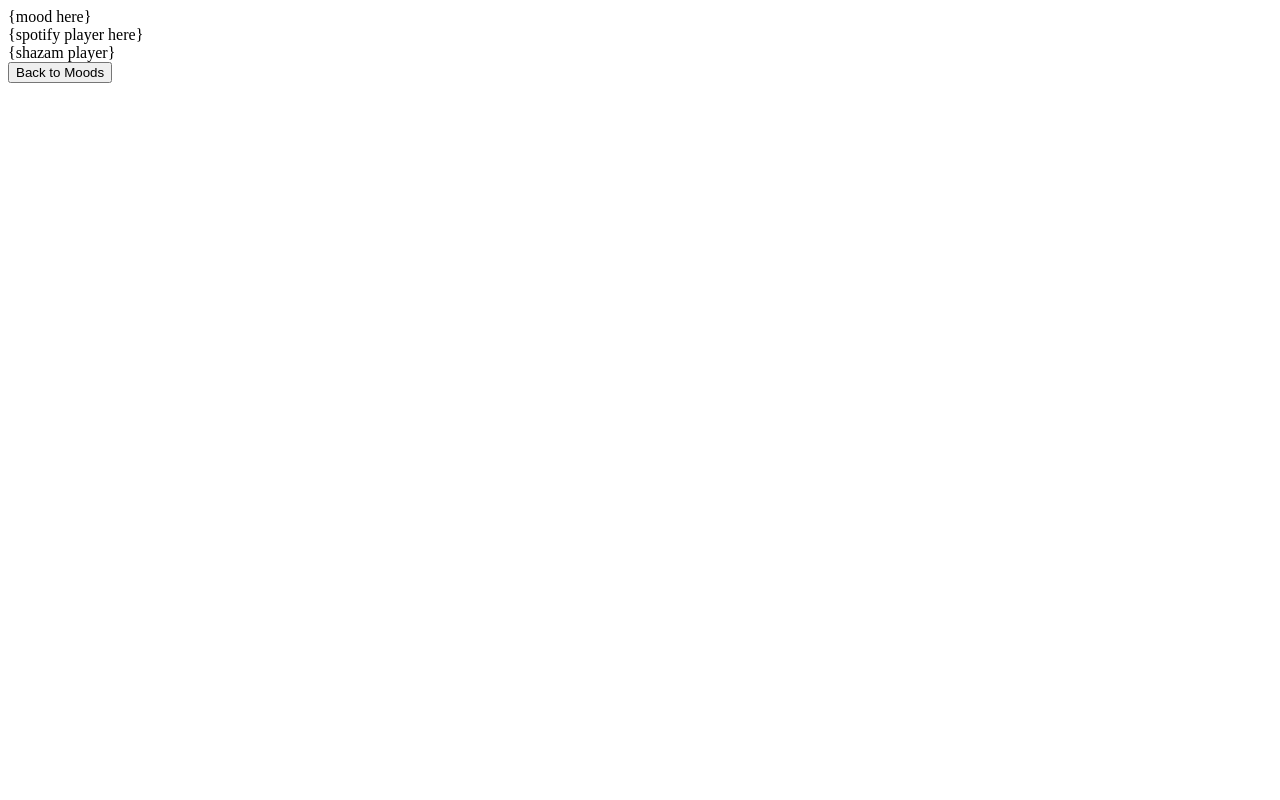
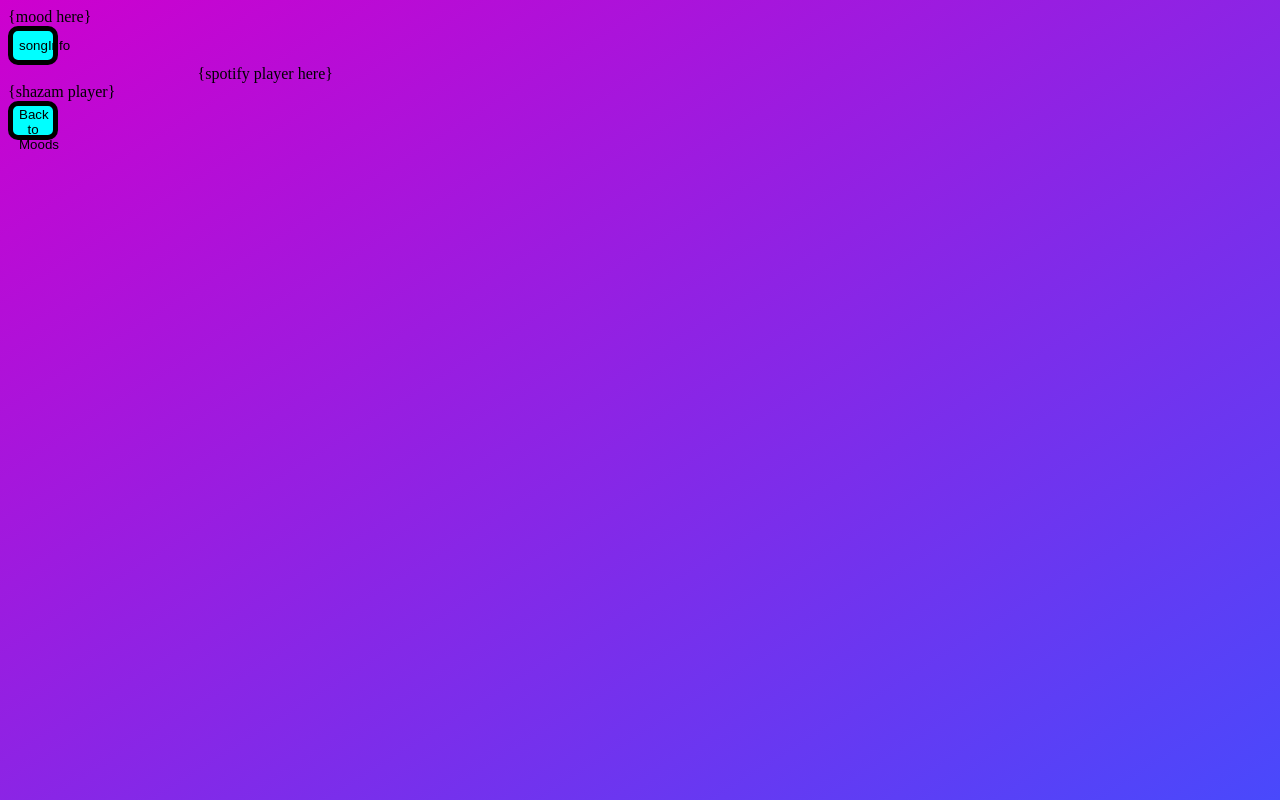
Before and after one commit to K-Kelsey/GroupProject1, a plain HTML site: page page1.html in a window 1280 px wide. Drawn offline with Linux system fonts and the light colour scheme.

Commit message:
Updated HTML and new CSS files

```diff
--- /dev/null
+++ b/index.css
@@ -0,0 +1,15 @@
+html {
+    background-image: linear-gradient(to bottom right, rgb(73, 73, 252), #ce00ce);
+        /* Set rules to fill background */
+        min-height: 100%;
+        min-width: 1024px;
+
+        /* Set up proportionate scaling */
+        width: 100%;
+        height: auto;
+
+        /* Set up positioning */
+        position: fixed;
+        top: 0;
+        left: 0;
+}
--- /dev/null
+++ b/page1.css
@@ -0,0 +1,47 @@
+html {
+    background-image: linear-gradient(to bottom right, #ce00ce, rgb(73, 73, 252));
+        /* Set rules to fill background */
+        min-height: 100%;
+        min-width: 1024px;
+
+        /* Set up proportionate scaling */
+        width: 100%;
+        height: auto;
+
+        /* Set up positioning */
+        position: fixed;
+        top: 0;
+        left: 0;
+}
+
+button {
+    border: 5px solid;
+    background-color: cyan;
+    border-top-right-radius: 10px;
+    border-bottom-right-radius: 10px;
+    border-top-left-radius: 10px;
+    border-bottom-left-radius: 10px;
+    height: 39px;
+    width: 50px;
+}
+
+.songInfo,
+.startApp {
+
+}
+
+.trackList {
+    display: flex;
+    flex-direction: left;
+    align-items: center;
+    margin-left: 15%;
+    flex-wrap: wrap;
+}
+
+.songInfo {
+    display: flex;
+    flex-direction: right;
+    align-items: center;
+    margin-right: 15%;
+    flex-wrap: wrap;
+}
--- a/page1.html
+++ b/page1.html
@@ -4,19 +4,26 @@
     <meta charset="UTF-8">
     <meta http-equiv="X-UA-Compatible" content="IE=edge">
     <meta name="viewport" content="width=device-width, initial-scale=1.0">
+    <link rel="stylesheet" href="page1.css">
     <title>Music</title>
 </head>
 <body>
     <!--add chosen mood to the title-->
     <header class = "moodTitle" id = "moodTitle">{mood here}</header>
 
+    <div class="container" id="container">
+        <button onclick="songInfo()">songInfo</button>
+    </div>
+
     <!--api content from Spotify and Shazam// displays playlist, song being played and shazam song info-->
     <div class = "content" id = "content">
-        <div class = "trackList" id = "trackList"
-        <div class = "songPlayer" id = "songPlayer">{spotify player here}</div>
+        <div class = "trackList" id = "trackList">{spotify player here}</div>
+
         <div class = "songInfo" id = "songInfo">{shazam player}</div>
     </div>
     <!--takes user back to moods page-->
-    <button class = "startApp" id = "startApp">Back to Moods</button>
+    <div class="button" id="button">
+        <button class = "startApp" id = "startApp">Back to Moods</button>
+    </div>
 </body>
 </html>
```
Also changed, not shown: cover.css (added, +35 -0 lines), cover.html (+12 -5 lines), index.html (+12 -2 lines).
